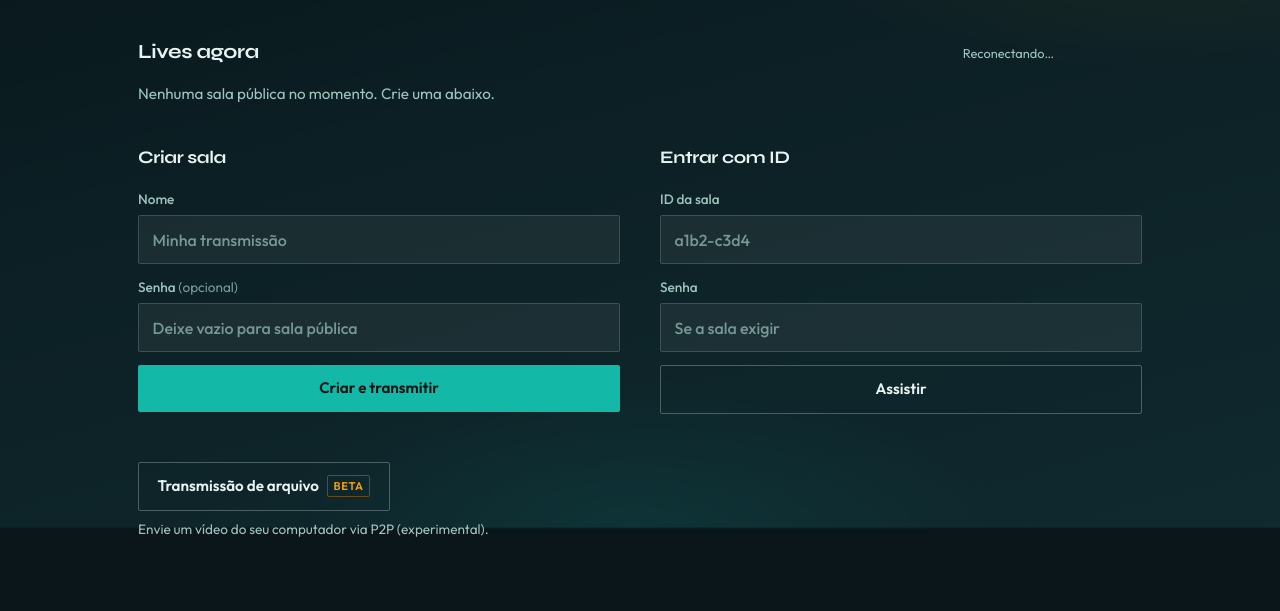
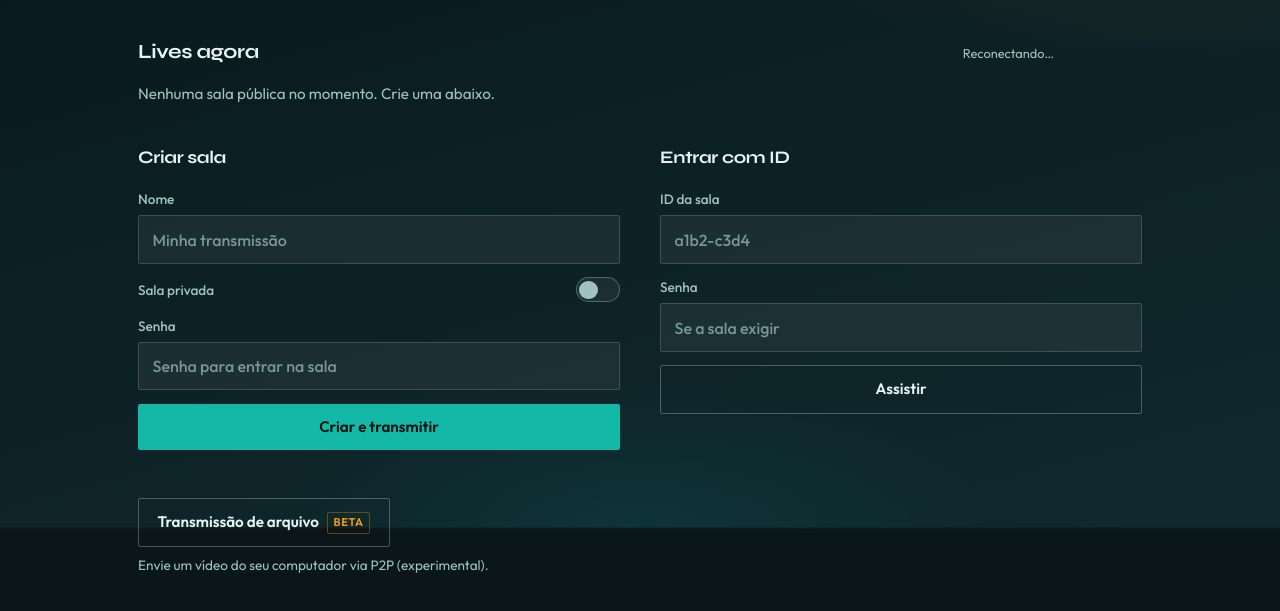
Before and after one commit to FelippeRibeiro/go-live, a plain HTML site: page public/index.html in a window 1280 px wide. Shown: the part 295-906 px from the top of the page. Before the commit the page ends 882 px from the top, so only its background shows below. Drawn offline with Linux system fonts and the light colour scheme; no server answers.

Commit message:
WIP: toggle private room

```diff
--- a/public/css/style.css
+++ b/public/css/style.css
@@ -366,6 +366,57 @@
   font-style: normal;
   font-weight: 400;
   opacity: 0.75;
+}
+
+.toggle-row {
+  display: flex;
+  align-items: center;
+  justify-content: space-between;
+  gap: 1rem;
+}
+
+.toggle-label {
+  font-size: 0.85rem;
+  font-weight: 500;
+  color: var(--ink-soft);
+}
+
+.toggle {
+  position: relative;
+  width: 2.75rem;
+  height: 1.55rem;
+  padding: 0;
+  border: 1px solid var(--border-strong);
+  border-radius: 999px;
+  background: var(--glass);
+  cursor: pointer;
+  flex-shrink: 0;
+  transition: background 0.2s var(--ease), border-color 0.2s;
+}
+
+.toggle-knob {
+  position: absolute;
+  top: 0.15rem;
+  left: 0.15rem;
+  width: 1.15rem;
+  height: 1.15rem;
+  border-radius: 50%;
+  background: var(--ink-soft);
+  transition: transform 0.2s var(--ease), background 0.2s;
+}
+
+.toggle[aria-checked="true"] {
+  background: var(--accent);
+  border-color: var(--accent-deep);
+}
+
+.toggle[aria-checked="true"] .toggle-knob {
+  transform: translateX(1.15rem);
+  background: #041112;
+}
+
+[data-theme="light"] .toggle[aria-checked="true"] .toggle-knob {
+  background: #fff;
 }
 
 input {
--- a/public/index.html
+++ b/public/index.html
@@ -17,7 +17,7 @@
   <link rel="preconnect" href="https://fonts.googleapis.com" />
   <link rel="preconnect" href="https://fonts.gstatic.com" crossorigin />
   <link href="https://fonts.googleapis.com/css2?family=Outfit:wght@400;500;600&family=Syne:wght@700;800&display=swap" rel="stylesheet" />
-  <link rel="stylesheet" href="/css/style.css?v=6" />
+  <link rel="stylesheet" href="/css/style.css?v=7" />
 </head>
 <body class="page-home">
   <div class="atmosphere" aria-hidden="true"></div>
@@ -46,9 +46,23 @@
           <span>Nome</span>
           <input type="text" name="name" placeholder="Minha transmissão" maxlength="64" />
         </label>
-        <label>
-          <span>Senha <em>(opcional)</em></span>
-          <input type="password" name="password" placeholder="Deixe vazio para sala pública" autocomplete="new-password" />
+        <div class="toggle-row">
+          <span class="toggle-label" id="private-label">Sala privada</span>
+          <button
+            type="button"
+            id="private-toggle"
+            class="toggle"
+            role="switch"
+            aria-checked="false"
+            aria-labelledby="private-label"
+            title="Desligado = pública · Ligado = exige senha"
+          >
+            <span class="toggle-knob" aria-hidden="true"></span>
+          </button>
+        </div>
+        <label id="password-field" hidden>
+          <span>Senha</span>
+          <input type="password" name="password" id="create-password" placeholder="Senha para entrar na sala" autocomplete="new-password" />
         </label>
         <button type="submit" class="btn btn-primary">Criar e transmitir</button>
       </form>
@@ -78,6 +92,6 @@
   </main>
 
   <script type="module" src="/js/theme.js?v=3"></script>
-  <script type="module" src="/js/app.js?v=5"></script>
+  <script type="module" src="/js/app.js?v=7"></script>
 </body>
 </html>
--- a/public/js/app.js
+++ b/public/js/app.js
@@ -4,11 +4,35 @@
 const hubGrid = document.getElementById("hub-grid");
 const hubEmpty = document.getElementById("hub-empty");
 const hubStatus = document.getElementById("hub-status");
+const privateToggle = document.getElementById("private-toggle");
+const passwordField = document.getElementById("password-field");
+const createPassword = document.getElementById("create-password");
 
 function showError(msg) {
   errorEl.hidden = !msg;
   errorEl.textContent = msg || "";
 }
+
+function isPrivateRoom() {
+  return privateToggle?.getAttribute("aria-checked") === "true";
+}
+
+function syncPrivateToggle() {
+  const on = isPrivateRoom();
+  if (passwordField) passwordField.hidden = !on;
+  if (createPassword) {
+    createPassword.required = on;
+    if (!on) createPassword.value = "";
+  }
+}
+
+privateToggle?.addEventListener("click", () => {
+  const next = !isPrivateRoom();
+  privateToggle.setAttribute("aria-checked", next ? "true" : "false");
+  syncPrivateToggle();
+});
+
+syncPrivateToggle();
 
 // Feedback ao cair na home porque a sala não existia (ou ID inválido).
 if (new URLSearchParams(location.search).get("missing") === "1") {
@@ -114,7 +138,19 @@
   showError("");
   const fd = new FormData(createForm);
   const name = String(fd.get("name") || "").trim();
-  const password = String(fd.get("password") || "");
+  const privateRoom = isPrivateRoom();
+  const password = privateRoom ? String(fd.get("password") || "").trim() : "";
+
+  if (privateRoom && !password) {
+    creatingRoom = false;
+    if (submitBtn) {
+      submitBtn.disabled = false;
+      submitBtn.textContent = "Criar e transmitir";
+    }
+    showError("Sala privada exige uma senha.");
+    createPassword?.focus();
+    return;
+  }
 
   try {
     const res = await fetch("/api/rooms", {
```
